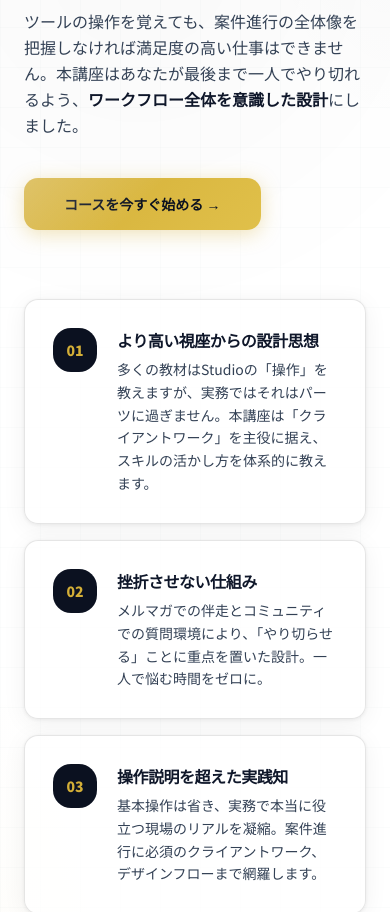
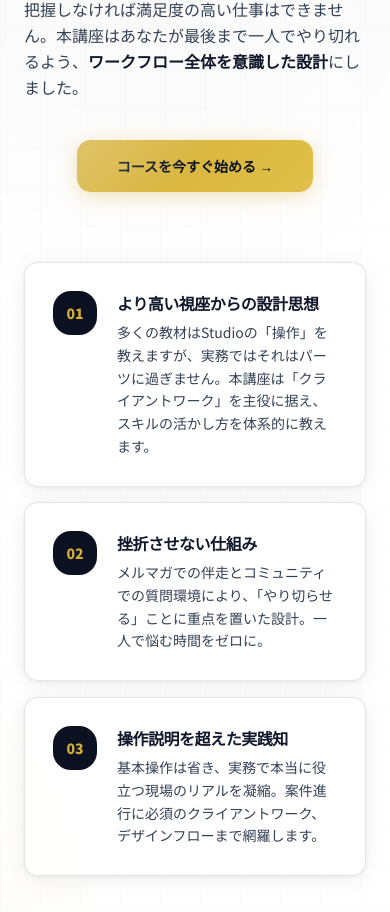
Before and after one commit to inabatomoro/studio-workflow-lp, a Next.js app: page / in a window 390 px wide. Shown: the part 10081-10993 px from the top of the page. Built offline with nearby package versions, Linux system fonts and the light colour scheme.

Commit message:
Center CTA button on mobile in Differentiator section

```diff
--- a/components/landing/Differentiator.tsx
+++ b/components/landing/Differentiator.tsx
@@ -28,15 +28,17 @@ export function Differentiator() {
           <FadeIn direction="left" className="flex-1">
             <p className="section-label mb-5">DIFFERENTIATOR</p>
             <h2 className="text-3xl md:text-4xl lg:text-[2.75rem] font-black leading-tight mb-6">
-              なぜ、Studioの操作を学んでも<br />
+              なぜ、Studioの操作を学んでも
               <span className="text-gradient-gold">「案件」は進められないのか？</span>
             </h2>
             <p className="text-base text-[var(--text-body)] leading-relaxed mb-10 max-w-md">
               ツールの操作を覚えても、案件進行の全体像を把握しなければ満足度の高い仕事はできません。本講座はあなたが最後まで一人でやり切れるよう、<span className="font-semibold text-[var(--text-heading)]">ワークフロー全体を意識した設計</span>にしました。
             </p>
-            <a href="#pricing" className="btn-accent inline-block px-10 py-4 text-sm rounded-2xl">
-              コースを今すぐ始める →
-            </a>
+            <div className="text-center lg:text-left">
+              <a href="#pricing" className="btn-accent inline-block px-10 py-4 text-sm rounded-2xl">
+                コースを今すぐ始める →
+              </a>
+            </div>
           </FadeIn>
 
           {/* Right: Points */}
```
